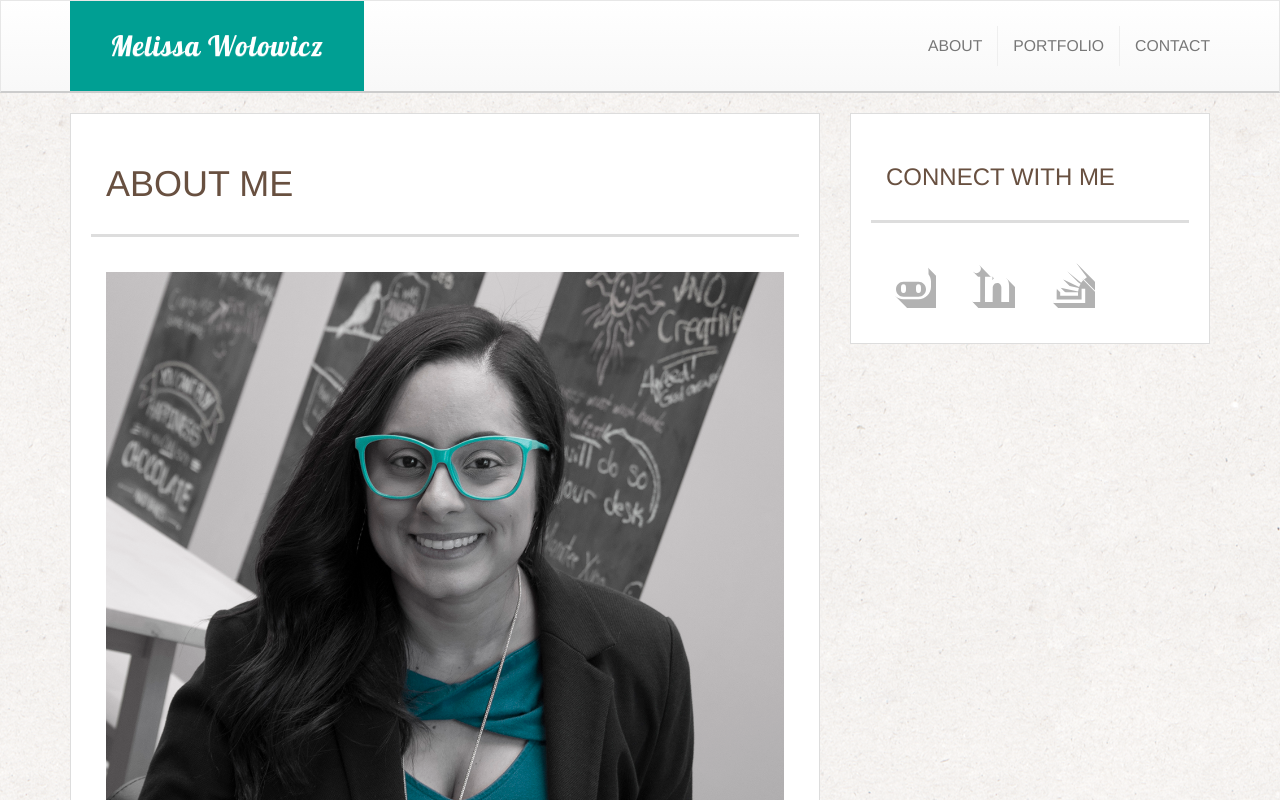
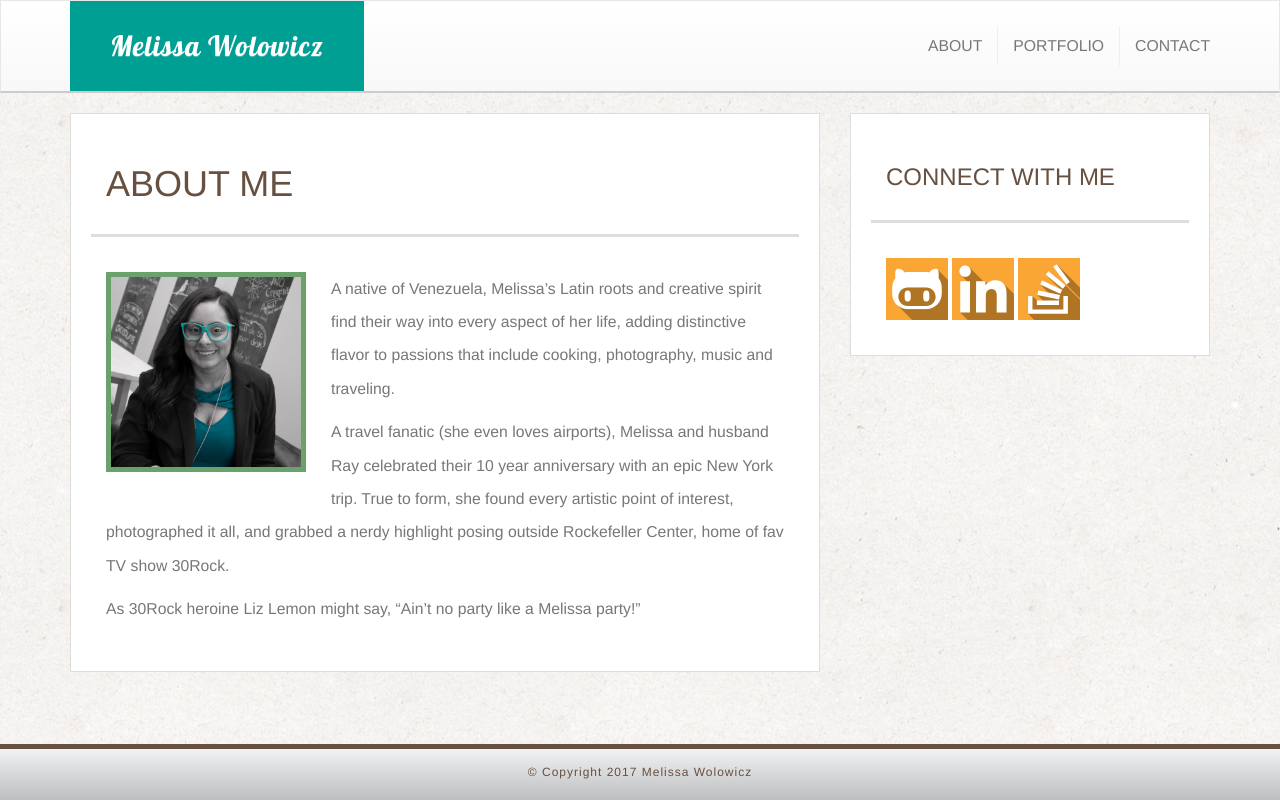
Before and after one commit to m-wolowicz/Bootstrap-Portfolio, a plain HTML site: page index.html in a window 1280 px wide. Shown: the top 800 px of the page. Drawn offline with nearby package versions, Linux system fonts and the light colour scheme.

Commit message:
Finished styling almost all elements. Still need to style Portfolio Page

```diff
--- a/assets/css/style.css
+++ b/assets/css/style.css
@@ -5,6 +5,9 @@
 		background: url('../images/ricepaper2.png');
 	}
 
+	#marginFix {
+		margin-bottom: 80px;
+	}
 /*Nav Bar Styles*/
 .navbar {
 	border-radius: 0px;
@@ -79,3 +82,111 @@
 }
 
 /* About Me Page Only */
+
+#profilePhoto {
+	width: 200px;
+	height: auto;
+	float: left;
+	display: inline;
+	margin-right: 25px;
+	margin-bottom: 25px;
+	border: 5px solid #FAA634;
+	animation-name: borderChange;
+	animation-duration: 3s;
+	animation-iteration-count: infinite;
+	animation-direction: alternate;
+}
+
+	/* Adding a Cool CSS3 Animation for Bonus Points*/
+		@keyframes borderChange {
+			from {border-color: #FAA634;}
+			to {border-color: #009F93;}
+		}
+
+#profilePhoto:hover {
+	opacity: 0.5;
+}
+
+/* Text Styling */
+p {
+	font-size: 112.5%;
+	line-height: 212.5%;
+	font-family: 'Helvetica Neue', Helvetica, sans-serif;
+	color: #777777;
+}
+
+/*STILL NEED TO WORK ON PORTFOLIO PAGE*/
+
+
+
+
+
+
+
+
+
+
+
+
+
+
+
+
+
+
+
+
+
+
+
+
+
+
+
+/* The Connect With Me Sidebar Styling */
+	/* Hovers for social icons*/
+
+	#git, #linked, #stack {
+		max-width: 62px;
+		max-height: 62px;
+		margin: 0px;
+		padding: 0px;
+		background-color: #FAA634;
+	}
+
+	#git:hover {
+		background-color: #009F93;
+	}
+
+	#linked:hover {
+		background-color: #009F93;
+	}
+
+	#stack:hover {
+		background-color: #009F93;
+	}
+
+/* Footer Styling - Using Gradients suggested by Frank for Bonus Points!*/
+footer {
+	background: #dddddd;  /* fallback for old browsers */
+	background: -webkit-linear-gradient(to top, #BCBEC0, #F1F2F2);  /* Chrome 10-25, Safari 5.1-6 */
+	background: linear-gradient(to top, #BCBEC0, #F1F2F2); /* W3C, IE 10+/ Edge, Firefox 16+, Chrome 26+, Opera 12+, Safari 7+ */
+	padding: 5px 0;
+	clear: both;
+	border-top: 5px solid #685040;
+	position: fixed;
+    bottom: 0;
+    left: 0;
+    width: 100%;
+    z-index: 98;
+    overflow: auto;
+}
+
+#fooText {
+	color: #685040;
+	padding-top: 6px;
+	font-size: 12px;
+	font-weight: 500;
+	letter-spacing: 1px;
+	text-align: center;
+}
--- a/index.html
+++ b/index.html
@@ -51,7 +51,7 @@
 	</nav>
 
 <!-- Main Content -->
-	<div class="container">
+	<div class="container" id="marginFix">
 		<div class="row">
 
 			<!-- About Me Section -->
@@ -65,11 +65,8 @@
 					<div class="panel-body">
 						<div class="pull-left">
 
-							<img class="img-responsive" src="assets/images/melissawolowicz2.jpg" alt="Melissa Wolowicz">
+							<img class="img-responsive" id="profilePhoto" src="assets/images/melissawolowicz2.jpg" alt="Melissa Wolowicz">
 
-						</div>
-
-						<div class="pull-right">
 							<p>A native of Venezuela, Melissa’s Latin roots and creative spirit find their way into every aspect of her life, adding distinctive flavor to passions that include cooking, photography, music and traveling.</p>
 
 							<p>A travel fanatic (she even loves airports), Melissa and husband Ray celebrated their 10 year anniversary with an epic New York trip. True to form, she found every artistic point of interest, photographed it all, and grabbed a nerdy highlight posing outside Rockefeller Center, home of fav TV show 30Rock.</p>
@@ -88,20 +85,13 @@
 					</div>
 
 					<div class="panel-body">
+						<div>
+							<a href="https://github.com/m-wolowicz" target="_blank"><img src="assets/images/github.svg" id="git" alt="GitHub"></a>
 
-						<!-- I'm using a Sub-Row Here -->
-						<div class="row">
-							<a href="https://github.com/m-wolowicz" target="_blank">
-								<img src="assets/images/github.svg" class="col-xs-2 col-md-3" id="git" alt="GitHub">
-							</a>
-							<a href="https://www.linkedin.com/in/mwolowicz/" target="_blank">
-								<img src="assets/images/linkedin.svg" class="col-xs-2 col-md-3" id="linked" alt="LinkedIn">
-							</a>
-							<a href="https://stackoverflow.com/users/8768790/mwolowicz" target="_blank">
-								<img src="assets/images/stackoverflow.svg" class="col-xs-2 col-md-3" id="stack" alt="Stack Overflow">
-							</a>
+							<a href="https://www.linkedin.com/in/mwolowicz/" target="_blank"><img src="assets/images/linkedin.svg" id="linked" alt="LinkedIn"></a>
+
+							<a href="https://stackoverflow.com/users/8768790/mwolowicz" target="_blank"><img src="assets/images/stackoverflow.svg" id="stack" alt="Stack Overflow"></a>
 						</div>
-
 					</div>
 				</div>
 			</div>
@@ -111,10 +101,8 @@
 
 <!-- Sticky Footer -->
 	<footer class="footer">
-      <div class="container">
-        <p class="text-muted">&copy; Copyright 2017 Melissa Wolowicz</p>
-      </div>
-    </footer>
+		<p id="fooText">&copy; Copyright 2017 Melissa Wolowicz</p>
+	</footer>
 
 </body>
 </html>
```
Also changed, not shown: contact.html (+8 -18 lines), portfolio.html (+8 -18 lines).
